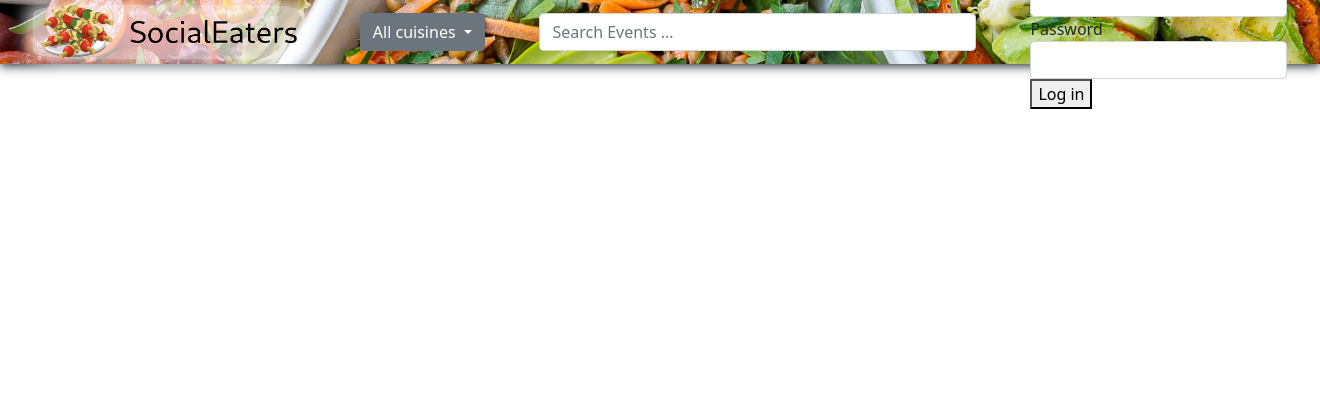
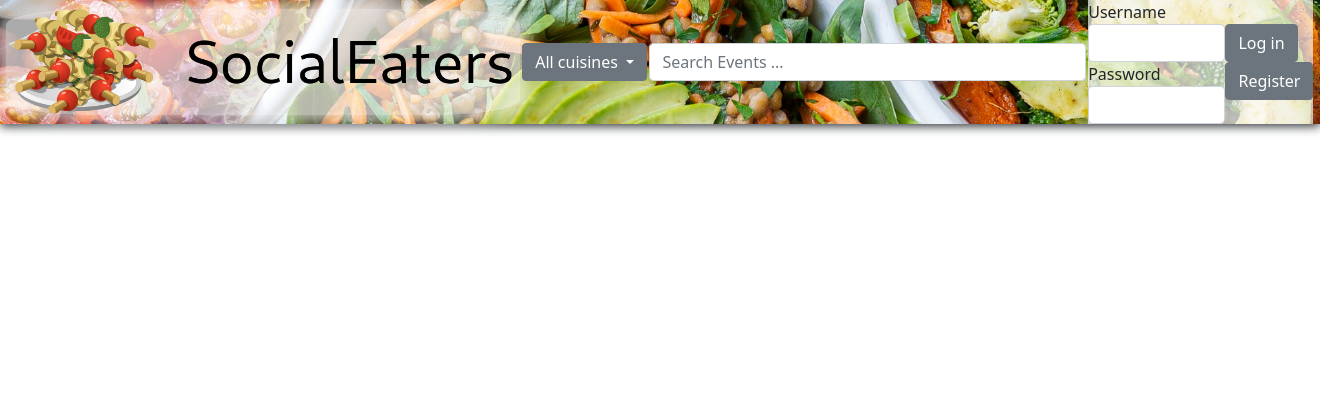
Before and after one commit to lirannl/eatwith.me, a Flask app: page / in a window 1320 px wide. Shown: the top 420 px of the page. Run offline with Flask 2, Linux system fonts and the light colour scheme; some libraries are stand-ins or nearby versions.

Commit message:
Added functioning login

```diff
--- a/website/__init__.py
+++ b/website/__init__.py
@@ -3,6 +3,7 @@ from flask import Blueprint, Flask, render_template
 from flask_bootstrap import Bootstrap
 from flask_sqlalchemy import SQLAlchemy
 from flask_login import LoginManager
+from base64 import b32encode
 
 from website.forms import LoginForm
 
@@ -37,8 +38,8 @@ def create_app():
     from .models import User  # importing here to avoid circular references
 
     @login_manager.user_loader
-    def load_user(user_id: bytes):
-        return User.query.get(User.id == user_id)
+    def load_user(user_id: str):
+        return User.query.get(eval(user_id))
 
     # importing views module here to avoid circular references
     # a commonly used practice.
--- a/website/forms.py
+++ b/website/forms.py
@@ -18,23 +18,14 @@ class LoginForm(FlaskForm):
 
 # this is the registration form
 class RegisterForm(FlaskForm):
-    user_name = StringField("User Name", validators=[InputRequired()])
-    email_id = StringField("Email Address", validators=[
+    name = StringField("Name", validators=[InputRequired()])
+    username = StringField("Email Address (username)", validators=[
                            Email("Please enter a valid email")])
-
-    # add buyer/seller - check if it is a buyer or seller hint : Use RequiredIf field
-
-    # linking two fields - password should be equal to data entered in confirm
-    password = PasswordField("Password", validators=[InputRequired(),
-                                                     EqualTo('confirm', message="Passwords should match")])
-    confirm = PasswordField("Confirm Password")
-
-    # User comment
-    class CommentForm(FlaskForm):
-        text: TextAreaField('Comment', [InputRequired])
-        sumbit: SubmitField('Create')
-
-    # submit button
+    contact_number = StringField("Phone number", validators=[InputRequired()])
+    password = PasswordField("Password", validators=[InputRequired(), Length(
+        6, -1, "Password must not be shorter than 6 characters")])
+    confirm = PasswordField("Confirm Password", validators=[
+                            EqualTo('password', message="Passwords should match")])
     submit = SubmitField("Register")
 
 # Create/Update new meal
--- a/website/static/css/style.css
+++ b/website/static/css/style.css
@@ -93,7 +93,7 @@ body:not(#event-view) .card-title {
 }
 
 top-bar {
-    height: 4rem;
+    height: min-content;
     width: 100vw;
     padding-right: 4pt;
     padding-left: 4pt;
@@ -105,6 +105,32 @@ top-bar {
     background: url(../img/splash.jpg);
     background-size: cover;
     background-position-y: 25%;
+}
+
+#logoutForm {
+    background: #fffa;
+}
+
+#logoutForm>* {
+    margin-left: 0.5rem;
+    margin-right: 0.5rem;
+}
+
+.text-error {
+    color: #f23;
+}
+
+#loginForm {
+    width: min-content;
+    display: flex;
+    align-items: center;
+    background: #fffa;
+}
+
+#loginForm>.inputs {
+    min-width: 15ch;
+    display: flex;
+    flex-direction: column;
 }
 
 .logo {
--- a/website/templates/base.html
+++ b/website/templates/base.html
@@ -13,13 +13,6 @@
 </head>
 
 <body id="app">
-  <user-profile>
-
-  </user-profile>
-  <!-- Implement URL  -->
-  <a href="#" data-bs-toggle="tooltip" data-bs-placement="top" title="Add new event">
-    <hover-button>+</hover-button>
-  </a>
   <top-bar>
     <img class="logo" src="{{ url_for('static', filename='img/logo.png') }}" />
     <drop-down class="dropdown">
@@ -31,16 +24,37 @@
     <div class="col-sm-4">
       <input type="text" class="form-control" placeholder="Search Events ..." aria-label="Search">
     </div>
-    <form action="/login" method="POST">
-        <label for="login-username">Username</label>
-        <input type="email" class="form-control" name="username" id="login-username" />
-        <label for="login-username">Password</label>
-        <input type="password" class="form-control" name="password" id="login-password" />
-        <button type="submit">Log in</button>
+    {% if current_user.is_authenticated %}
+    <form action="/logout" id="logoutForm" method="POST"><span>Hello, {{ current_user.name }}</span><button
+        class="btn btn-secondary">Log out</button>
     </form>
+    {% else %}
+    <form action="/login" id="loginForm" method="POST">
+      <div class="inputs">
+        <div class="form-group">
+          <label for="login-username">Username</label>
+          <input type="email" class="form-control" name="username" id="login-username" />
+        </div>
+        <div class="form-group">
+          <label for="login-username">Password</label>
+          <input type="password" class="form-control" name="password" id="login-password" />
+        </div>
+      </div>
+      <form-actions>
+        <button type="submit" class="btn btn-secondary">Log in</button>
+        <a class="btn btn-secondary" href="/register">Register</a>
+        <div class="text-error">{% with messages = get_flashed_messages(category_filter=["login_error"]) %}
+          {% if messages %}
+          {{ messages[0] }}
+          {% endif %}
+          {% endwith %}
+        </div>
+      </form-actions>
+    </form>
+    {% endif %}
   </top-bar>
 
-  <div class="container-fluid">
+  <div class=" container-fluid">
     <div class="dropdown-menu" aria-labelledby="cuisineSelector">
       <div class="dropdown-item">All cuisines</div>
       <div class="dropdown-divider"></div>
@@ -48,39 +62,10 @@
       <div class="dropdown-item">{cuisine.name}</div>
       {% endfor %}
     </div>
-    <div class="row" style="margin-left: unset;margin-right: unset;">
-      {% for cuisine in cuisines %}
-      <event-card class="col-sm-6 col-lg-4">
-        <div class="card">
-          <div class="card-title">
-            <h4>{{ cruisine.name }}</h4>
-            <h4><i class="status">{{ event.status }}</i></h4>
-            <!--changed to event.status-->
-          </div>
-          <div class="card-text">
-            <div class="img-vert-container">
-              <a href="#">
-                <img src="{{ event.image }}" />
-                <span>{{ event.description }}</span>
-              </a>
-              <div class="bi bi-chevron-down event-expand" type="button" data-bs-toggle="collapse"
-                data-bs-target="#event1" aria-expanded="false" aria-controls="event1">
-              </div>
-            </div>
-            <div class="collapse" id="event1">
-              <ul>
-                <li>Price: <i>{{ event.ticket_price }}</i></li>
-                <li>Location: <i>{{ event.capacity }}</i></li>
-                <li>DateTime: <i>{{ event.time }}</i></li>
-              </ul>
-            </div>
-          </div>
-        </div>
-      </event-card>
-      {% endfor %}
-    </div>
   </div>
   </div>
+  {% block content %}
+  {% endblock %}
   <script src="https://cdn.jsdelivr.net/npm/bootstrap@5.1.3/dist/js/bootstrap.bundle.min.js"
     integrity="sha384-ka7Sk0Gln4gmtz2MlQnikT1wXgYsOg+OMhuP+IlRH9sENBO0LRn5q+8nbTov4+1p"
     crossorigin="anonymous"></script>
--- a/website/templates/event/index.html
+++ b/website/templates/event/index.html
@@ -1,7 +1,7 @@
 <event-card class="col-sm-6 col-lg-4">
     <div class="card">
       <div class="card-title">
-        <h4>{{ cruisine.name }}</h4>
+        <h4>{{ event.cuisine.name }}</h4>
         <h4><i class="status">{{ event.status }}</i></h4><!--changed to event.status-->
       </div>
       <div class="card-text">
--- a/website/templates/register.html
+++ b/website/templates/register.html
@@ -1,5 +1,5 @@
 {% include "base.html" %}
 {% import "bootstrap/wtf.html" as wtf %}
-{% block body %}
+{% block content %}
 {{wtf.quick_form(form)}}
 {% endblock %}
--- a/website/templates/user.html
+++ b/website/templates/user.html
@@ -1,6 +1,6 @@
 {% include "base.html" %}
 {% import "bootstrap/wtf.html" as wtf %}
-{% block body %}
+{% block content %}
 
 <div class="page-header">
     <h4>{{heading}}</h4>
--- a/website/views.py
+++ b/website/views.py
@@ -1,11 +1,12 @@
-from crypt import methods
 from typing import Optional
 import website
 from base64 import b32encode
-from flask import Blueprint, redirect, request, url_for
+from flask import Blueprint, Response, abort, redirect, request, url_for
 from flask import render_template
+from flask_login import login_required, login_user, logout_user, current_user
+from . import db
 
-from website.forms import RegisterForm
+from website.forms import MealForm, RegisterForm
 from .models import Event, User
 
 
@@ -16,24 +17,14 @@ bp = Blueprint('website', __name__)
 def index():
     return render_template('base.html')
 
-@bp.route('/login', methods=["POST"])
-def login():
-    username = request.values["username"]
-    password = request.values["password"]
-    user: Optional[User] = User.query.where(User.username == username).first()
-    return redirect(request.referrer)
-
-# Booking an event code
-@bp.route("/register", methods=["GET","POST"])
-def register():
-    return render_template("register.html", form=RegisterForm())
 
 @bp.route("/book_event")
+@login_required
 def book_event():
     form_data = request.form
     user: User = None  # Code for figuring out which user you're logged in as here
     event: Event = Event.query.where(
-        Event.id == b32encode(form_data["id"])).first()
+        Event.id == b32encode(form_data["id"].encode())).first()
     if (event.hostId == user.id):
         return 403  # However you return a 403 response because you can't book your own event
     event.attendees.append([user] * form_data.count)
@@ -44,16 +35,18 @@ def book_event():
 
 @bp.route("/create_event")
 def create_event():
-    form_data = request.form
-#     user: User = None
+    return render_template("event/create.html", form=MealForm())
 
 
-@bp.route('/<id>')
-def show(id):
-    website = website.query.get(id=id).first()
+
+@bp.route('/event/<id>')
+def show(id: str):
+    event = Event.query.where(Event.id == id.encode()).first()
+    if event is None:
+        return abort(404)
     # create the comment form
-    cform = CommentForm()
-    return render_template('website/show.html', website=website, cform=cform)
+    # cform = CommentForm()
+    return render_template('event/index.html', event=event)
 
 
 @bp.route('/new-event', methods=['GET', 'POST'])
@@ -62,18 +55,18 @@ def create():
     return redirect(url_for('models.create'))
     return render_template('models/create.html')
 
-    @bp.route('/<my_event>/comments', methods=['GET', 'POST'])
-    @login_required
-    def comment(id):
-        form = CommentForm()
-        event_obj = website.query.get(id=id).first()
-        if form.validate_on_submit():
-            comment = Comment(body=form.body.data,
-                              website=event_obj, user=User)
-            db.session.add(comment)
-            db.session.commit()
 
-            print('Comment added', 'success')
+@bp.route('/<my_event>/comments', methods=['GET', 'POST'])
+def comment(id):
+    form = CommentForm()
+    event_obj = website.query.get(id=id).first()
+    if form.validate_on_submit():
+        comment = Comment(body=form.body.data,
+                          website=event_obj, user=User)
+        db.session.add(comment)
+        db.session.commit()
 
-            return redirect(url_for('models.show', id=event_obj.id))
-        return render_template('website/show.html', website=event_obj, form=form)
+        print('Comment added', 'success')
+
+        return redirect(url_for('models.show', id=event_obj.id))
+    return render_template('website/show.html', website=event_obj, form=form)
```
Also changed, not shown: website/auth.py (+40 -29 lines), website/models.py (+7 -4 lines), website/templates/index.html (added, +37 -0 lines), website/sitedata.sqlite, website/templates/error.html (renamed from website/templates/event/error.html).
